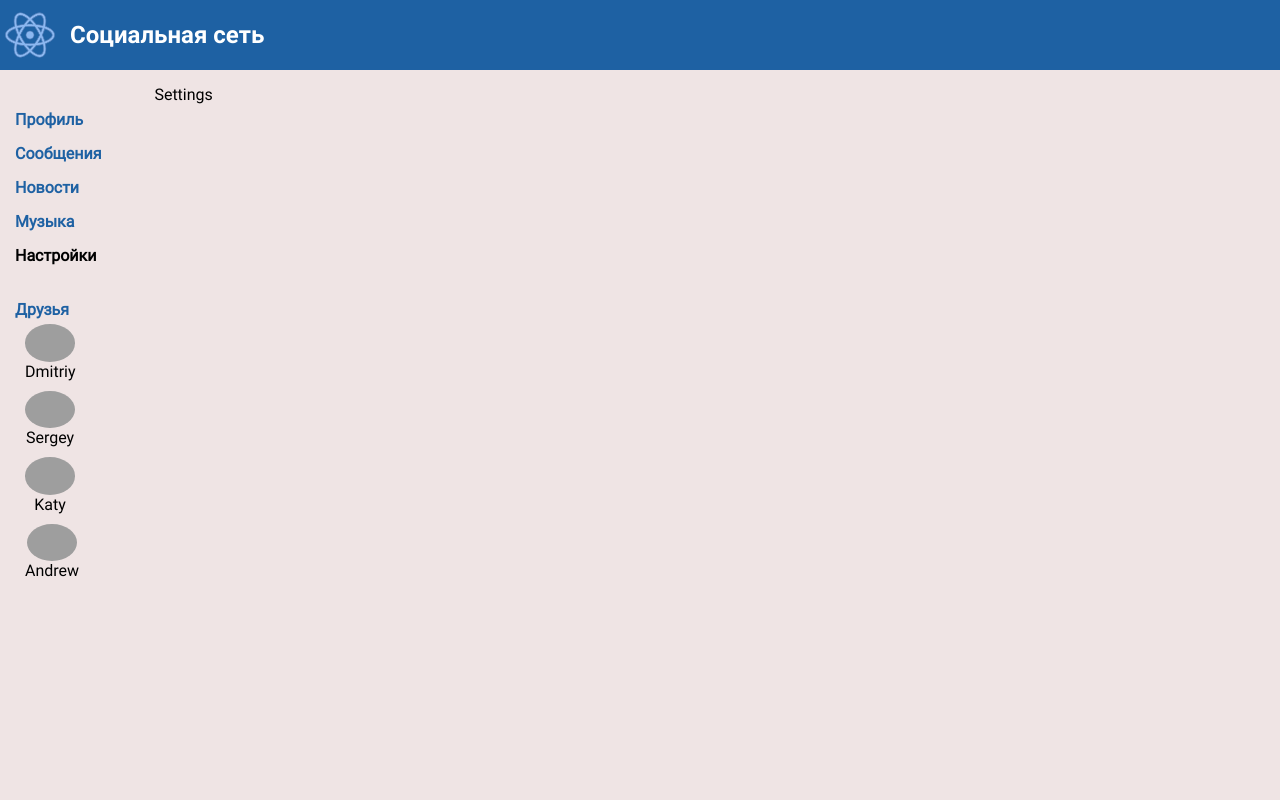
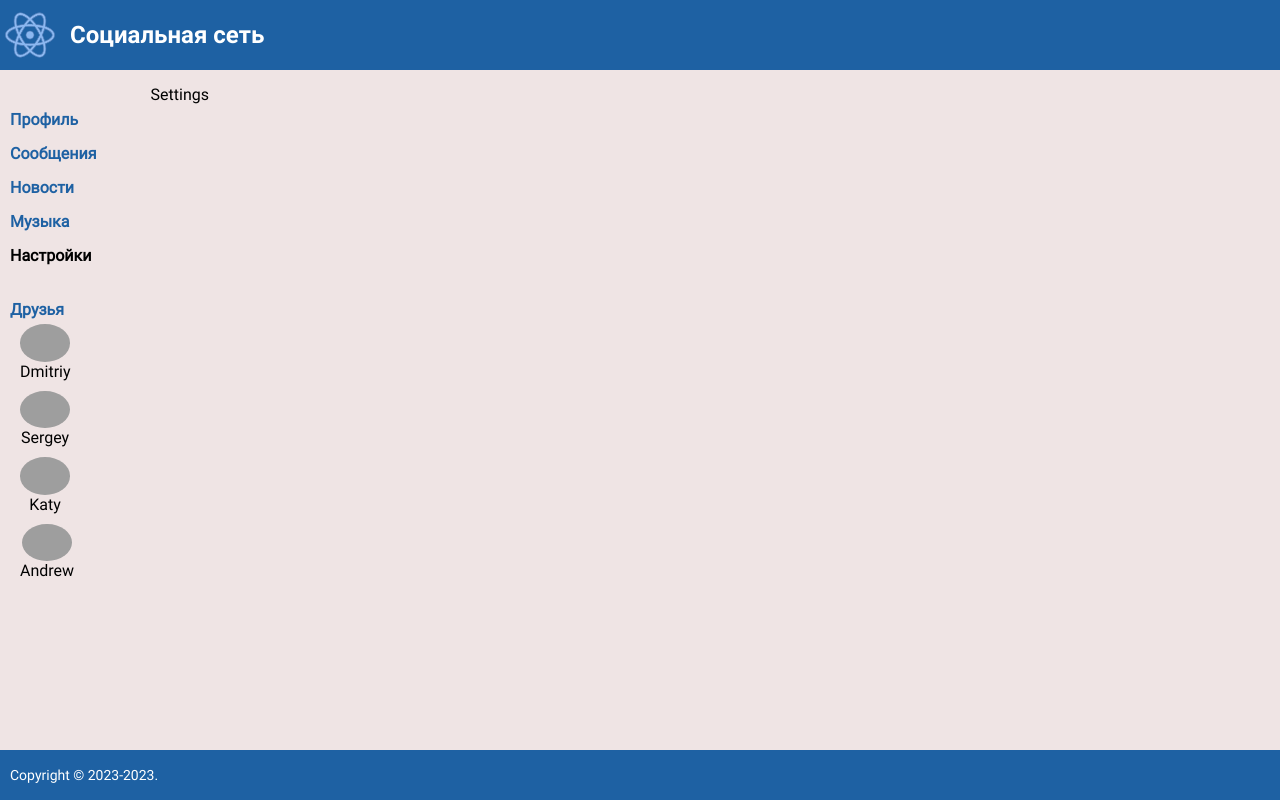
Before and after one commit to MDI74/React-project, a React (Create React App) app: page /settings in a window 1280 px wide. Built offline with nearby package versions, Linux system fonts and the light colour scheme; grey boxes are pictures that could not be loaded.

Commit message:
add footer
add footer

```diff
--- a/src/App.js
+++ b/src/App.js
@@ -8,11 +8,12 @@ import News from './components/News/News'
 import Music from './components/Music/Music'
 import Settings from './components/Settings/Settings'
 import Dialogs from "./components/Dialogs/Dialogs"
+import Footer from "./components/Footer/Footer";
 
 const App = (props) => {
     return (
         <BrowserRouter>
-            <div className="wrapper">
+            <div className="wrapper _container">
                 <Header/>
                 <Navigation state={props.state.navigation}/>
                 <main className="main ">
@@ -24,6 +25,7 @@ const App = (props) => {
                         <Route path="settings" element={<Settings/>}/>
                     </Routes>
                 </main>
+                <Footer />
             </div>
         </BrowserRouter>
     );
--- a/src/App.scss
+++ b/src/App.scss
@@ -1,26 +1,25 @@
 @import "base/variables";
 @import "./base/fonts";
 
+
 body {
   font-family: Roboto-regular, serif;
-
 }
 
 .wrapper {
   display: grid;
-  max-width: 1440px;
-  margin: 0 auto;
-  padding: 0 5px;
+  height: 100vh;
   grid-template-areas:
   "header header"
-  "nav main";
+  "nav main"
+  "footer footer";
   grid-template-rows: 60px 1fr;
   grid-template-columns: 2fr 15fr;
 }
 
 .main {
   font-size: $main-font-size;
-  margin: 25px 0 0 0;
+  margin: 25px 0 10px 0;
   grid-area: main;
 }
 
--- a/src/components/Dialogs/Dialogs.scss
+++ b/src/components/Dialogs/Dialogs.scss
@@ -5,6 +5,7 @@
   &__content {
     display: flex;
     max-width: 1000px;
+    padding: 0 10px 0 0;
   }
 
   &__items {
@@ -24,6 +25,7 @@
 
 .message-item {
   border-radius: 10px 10px 0 0;
+  height: 803px;
   background-color: $second-color;
 
   &__content {
@@ -32,8 +34,8 @@
     background-color: $second-color;
     padding: 10px 0 5px 15px;
     overflow-y: scroll;
-    max-height: 800px;
-    height: 770px;
+    max-height: 850px;
+    height: 760px;
   }
 }
 
@@ -42,7 +44,7 @@
   &__content {
     overflow-y: scroll;
     max-height: 850px;
-    height: 840px;
+    height: 760px;
   }
 }
 
--- a/src/components/Dialogs/FormMessage/FormMessage.scss
+++ b/src/components/Dialogs/FormMessage/FormMessage.scss
@@ -2,7 +2,7 @@
 
 .form-message {
   display: flex;
-  padding: 0 20px 10px 15px;
+  padding: 5px 15px 5px 15px;
 
   &__input {
     overflow-y: scroll;
--- a/src/components/Dialogs/Message/Message.scss
+++ b/src/components/Dialogs/Message/Message.scss
@@ -11,6 +11,7 @@
     border-radius: 5px;
     padding: 7px;
     max-width: 50%;
+    font-size: 14px;
     line-height: 1.45;
     background-color: rgb(220, 219, 219);
     word-wrap: break-word;
--- /dev/null
+++ b/src/components/Footer/Footer.jsx
@@ -0,0 +1,16 @@
+import React from 'react'
+import './Footer.scss'
+
+const Footer = (props) => {
+    return (
+        <footer className="footer">
+            <div className="footer__container _container">
+                <div className="footer__content">
+                    <p className="footer__copyright">Copyright © 2023-2023.</p>
+                </div>
+            </div>
+        </footer>
+    )
+}
+
+export default Footer;
--- /dev/null
+++ b/src/components/Footer/Footer.scss
@@ -0,0 +1,19 @@
+@import "../../base/variables";
+
+.footer {
+  grid-area: footer;
+  background-color: $first-color;
+
+  &__content {
+    display: flex;
+    background-color: $first-color;
+    min-height: 50px;
+    align-items: center;
+  }
+
+  &__copyright {
+    font-size: 14px;
+    color: $second-color;
+    padding: 10px;
+  }
+}
```
